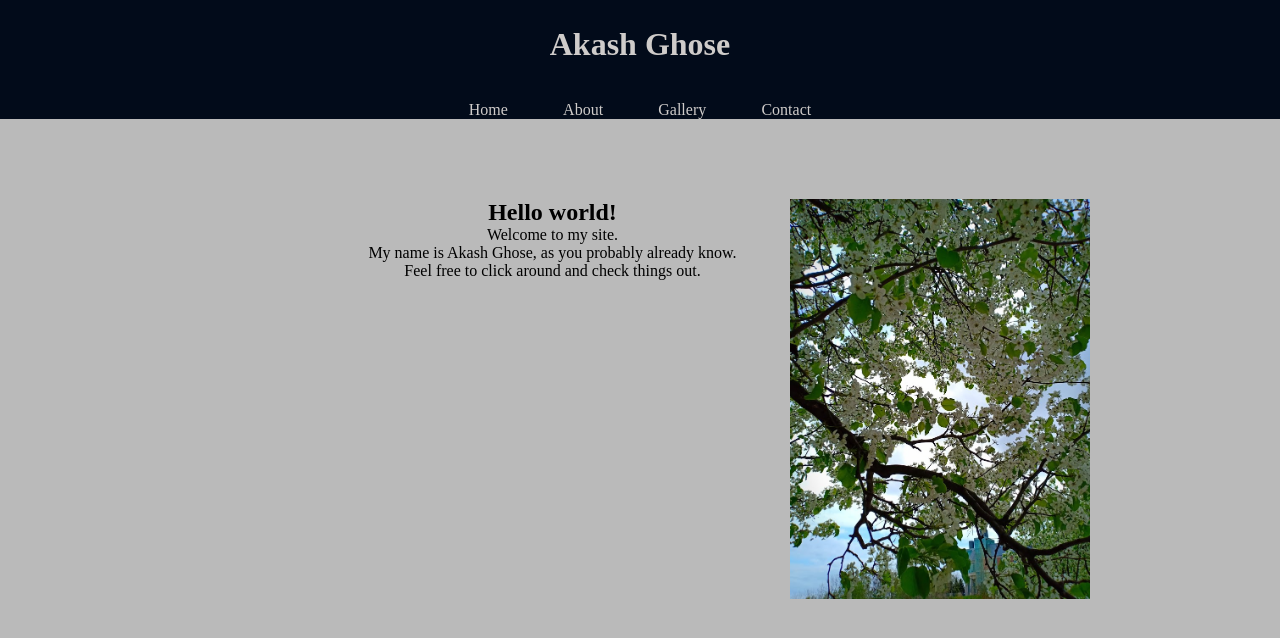
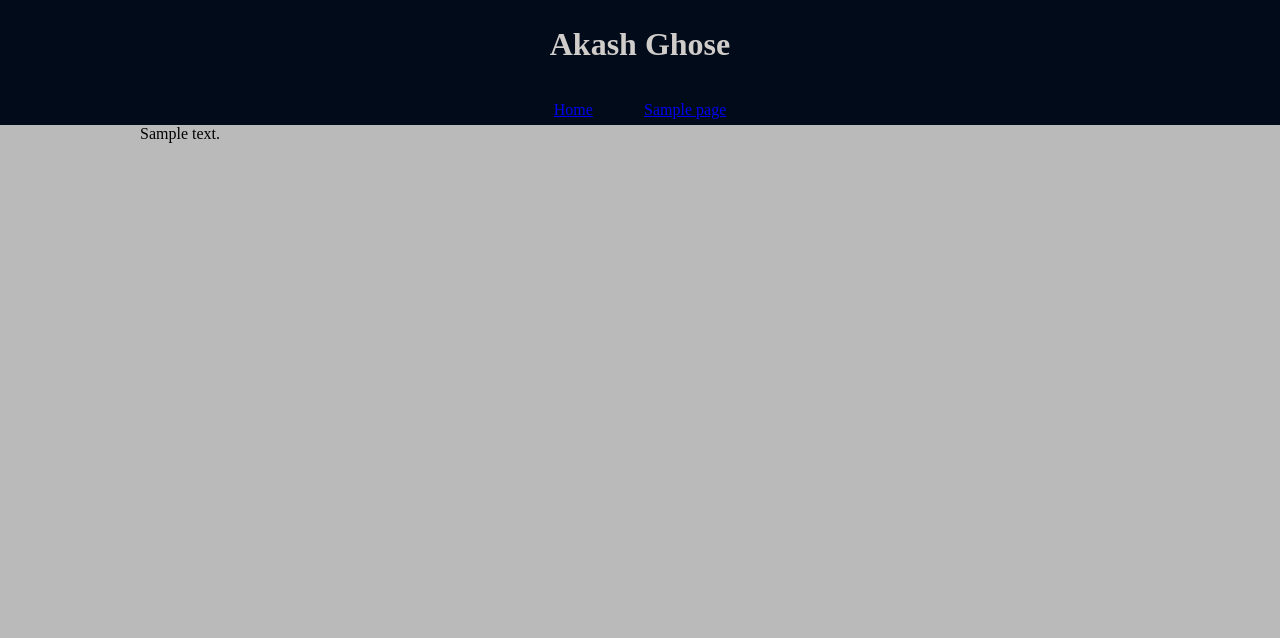
Before and after one commit to aghose/art320, a WordPress theme: template ghose-project01/index.php in a window 1280 px wide. Shown: the top 638 px of the page. Run offline with PHP 8.4 and a stand-in for WordPress, Linux system fonts and the light colour scheme; the site name, menu and one post (Sample post) are stand-ins, and other content is empty.

Commit message:
Updated project 1

```diff
--- /dev/null
+++ b/ghose-project01/functions.php
@@ -0,0 +1,6 @@
+<?php
+function register_my_menu() {
+   register_nav_menu('header-menu',__( 'Header Menu' ));
+}
+add_action( 'init', 'register_my_menu' );
+?>
--- a/ghose-project01/header.php
+++ b/ghose-project01/header.php
@@ -14,11 +14,6 @@
     <header>
       <h1>Akash Ghose</h1>
       <nav id="navbar">
-        <ul>
-          <li>Home</li>
-          <li>About</li>
-          <li>Gallery</li>
-          <li>Contact</li>
-        </ul>
+      <?php wp_nav_menu( array( 'theme_location' => 'header-menu' ) ); ?>
       </nav>
     </header>
--- a/ghose-project01/index.html
+++ b/ghose-project01/index.html
@@ -31,10 +31,10 @@
 
         <div id="intro_container" class="">
 
-          <h2> Hello world! </h2>
+          <h2 id="hello"> Hello world! </h2>
 
-          <p id="welcome"> Welcome to my site. </p>
-          <p> My name is Akash Ghose, as you probably already know. <br>
+          <p id="welcome"> Welcome to my site. <br>
+            My name is Akash Ghose, as you probably already know. <br>
             Feel free to click around and check things out.</p>
 
           </div>
--- a/ghose-project01/index.php
+++ b/ghose-project01/index.php
@@ -4,26 +4,20 @@
 
 <main>
 
-  <div id="main_container" class="">
-    <div id="img_container" class="">
-      <img src="images\flowers.jpg" alt="Picture of flowers on a tree">
-    </div>
+  <?php if (have_posts()) : while (have_posts()) : the_post(); ?>
 
-    <div id="intro_container" class="">
+    <?php the_content(); ?>
+    <?php wp_link_pages(); ?>
 
-      <h2> Hello world! </h2>
+    <div><?php comments_template();?></div><!--delete this div to remove commentblock -->
 
-      <p id="welcome"> Welcome to my site. </p>
-      <p> My name is Akash Ghose, as you probably already know. <br>
-        Feel free to click around and check things out.</p>
-
-      </div>
-
-    </div>
-    <!-- end of main_container -->
+  <?php endwhile; ?>
 
 
+  <div><?php posts_nav_link(); ?></div><!-- .navigation -->
+<?php endif; ?>
 
-  </main>
+
+</main>
 
 <?php get_footer(); ?>
--- a/ghose-project01/style.css
+++ b/ghose-project01/style.css
@@ -1,8 +1,8 @@
 /*
-  Theme name: project01Theme
-  Author: Akash Ghose
-  Description: This is a theme created for Project 1
- */
+Theme name: project01Theme
+Author: Akash Ghose
+Description: This is a theme created for Project 1
+*/
 
 
 html {
@@ -54,6 +54,7 @@ h1{
 nav{
   margin-top:3%;
   text-align: center;
+  padding-bottom: 0.5%
 }
 
 nav li{
@@ -77,10 +78,11 @@ main{
 
 #main_container{
   margin-top: 8%;
+  display: flex;
 }
 
 #img_container{
-  float:right;
+  /* float:right; */
   width: 35%;
   /* background-color: #FFFFFF; */
   padding-right: 5%;
@@ -91,10 +93,79 @@ main{
   /* background-color: var(--blue); */
   margin:auto;
   /* float: left; */
-  text-align: center;
+  /* text-align: center; */
+}
+
+#hello{
+
+  text-align: left;
+  padding-bottom: 3%;
+
+}
+
+#welcome{
+
+  text-align: justify;
+
 }
 
 img{
   max-width: 100%;
   max-height: 100%;
 }
+
+/* ===== Drop Down Menus ===== */
+/*
+nav ul {
+  padding: 0;
+  margin: 0;
+  list-style: none;
+  position: relative;
+}
+nav ul li {
+  display:inline-block;
+  background-color: #FF4649;
+}
+nav a {
+  display:block;
+  padding:0 .8em;
+  color:#FFF;
+  font-size:1.2em;
+  line-height: 1.4em;
+  text-decoration:none;
+}
+nav a:hover {
+  background-color: #333;
+}
+nav ul ul {
+  display: none;
+  position: absolute;
+  top: 1.8em;
+}
+nav ul li:hover > ul {
+  display:inherit;
+}
+nav ul ul li {
+  width:100%;
+  float:none;
+  display:list-item;
+  position: relative;
+}
+nav ul ul ul li {
+  position: relative;
+  top:-60px;
+  left:230px;
+}
+nav ul ul li {
+  border: 1px solid white;
+}
+li > a:after { content:  ' ▼'; }
+li > a:only-child:after { content: ''; }
+
+/* END of DROP DOWN MENUS */
+
+/* Highlight current tab */
+/* nav ul li.current-menu-item a, nav ul li.current-page-ancestor a, nav ul li.current-menu-ancestor a { */
+  background: #db0000;
+  color: #fff;
+} */
```
